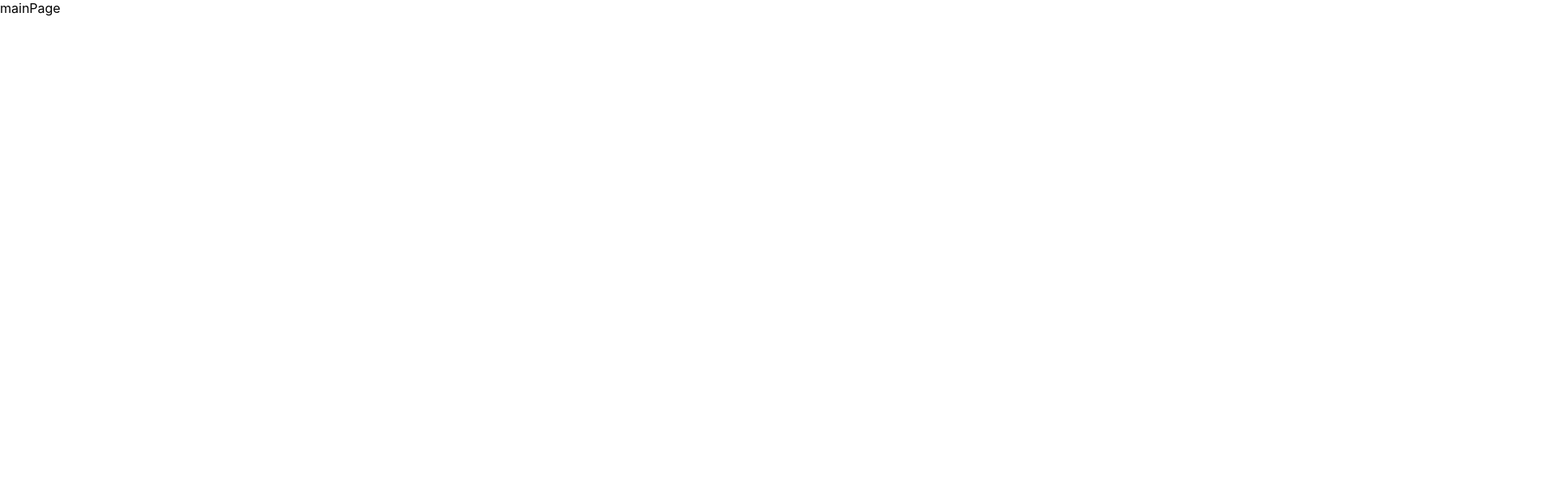
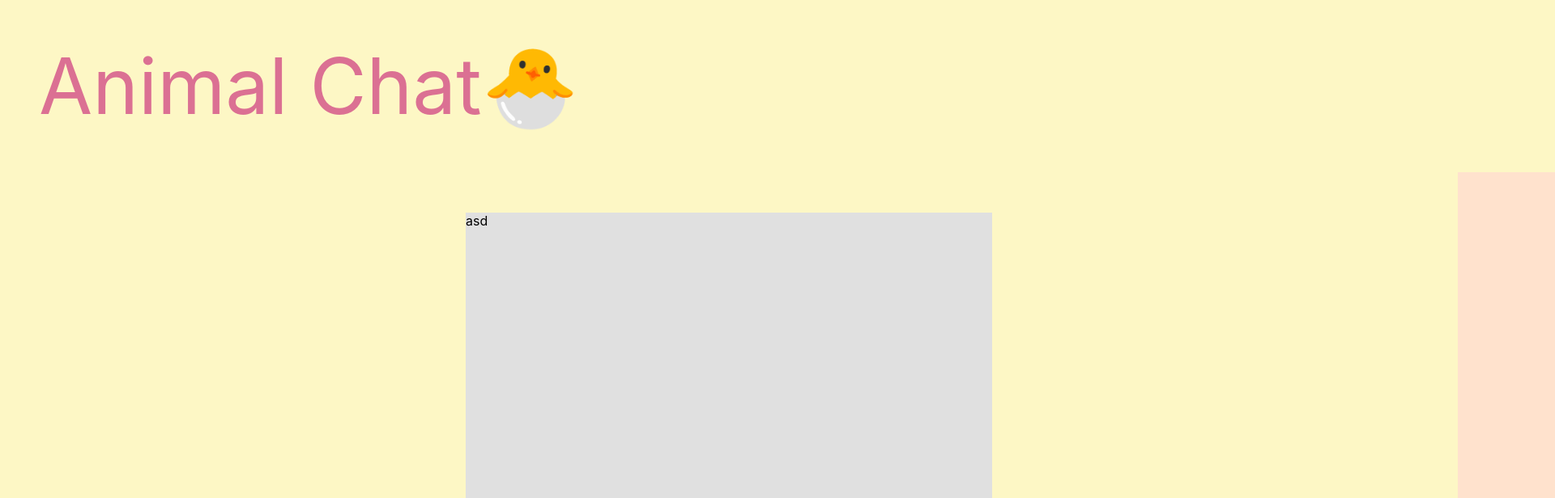
Before and after one commit to emily-hong/AnimalChat, a React (Create React App) app in the folder client/: page /post in a window 1280 px wide. Before the commit this address led to /mainpage. Shown: the top 616 px of the page at 81% size, 1920 px wide, since content can reach past the window. Built offline with nearby package versions, Linux system fonts and the light colour scheme.

Commit message:
서버배포1차도전

```diff
--- a/client/src/App.js
+++ b/client/src/App.js
@@ -3,6 +3,7 @@ import { Switch, Route, useHistory, Redirect } from "react-router-dom"
 import axios from "axios"
 import FirstPage from "./pages/1.firstPage"
 import MainPage from "./pages/4.mainPage"
+import Post from "./pages/6.post"
 import "./App.css"
 
 function App() {
@@ -33,8 +34,11 @@ function App() {
         <Route exact path="/mainpage">
           <MainPage />
         </Route>
+        <Route exact path="/post">
+          <Post />
+        </Route>
         <Route path="/">
-          {isLogin ? <Redirect to="/firstpage" /> : <Redirect to="/mainpage" />}
+          {isLogin ? <Redirect to="/mainpage" /> : <Redirect to="/firstpage" />}
         </Route>
       </Switch>
     </div>
--- a/client/src/pages/6.post.js
+++ b/client/src/pages/6.post.js
@@ -0,0 +1,85 @@
+import { useHistory } from "react-router-dom"
+import React, { useState } from "react"
+import styled from "styled-components"
+
+// const Input = styled.input.attrs({ type: "text" })`
+//   /* padding: 50px; */
+//   margin: 0px;
+
+//   width: 150px;
+//   height: 150px;
+//   background-color: #fdf7c5;
+// `
+
+const Container = styled.div`
+  box-sizing: border-box;
+  width: 1920px;
+  height: 1080px;
+  background-color: #ffe2cd;
+`
+const Header = styled.div`
+  padding-bottom: 0.5em;
+  padding-left: 0.5em;
+  padding-top: 0.5em;
+
+  font-size: 6em;
+  text-align: left;
+  color: palevioletred;
+  background: #fdf7c5;
+`
+const Box = styled.div`
+  /* padding: -120px; */
+  display: flex;
+  justify-content: center;
+  align-items: center;
+
+  width: 1800px;
+  height: 750px;
+
+  background-color: #fdf7c5;
+`
+const PhotoBox = styled.div`
+  /* padding: 50px; */
+  margin: 0px;
+
+  width: 650px;
+  height: 650px;
+  background-color: #e0e0e0;
+`
+const TitleBox = styled.div`
+  /* padding: 630px; */
+  margin: 60px;
+  width: 1800px;
+  height: 750px;
+
+  background-color: #e0e0e0;
+`
+const ContentBox = styled.div`
+  /* padding: 630px; */
+  margin: 60px;
+  width: 1800px;
+  height: 750px;
+
+  background-color: #e0e0e0;
+`
+
+export const Post = (props) => {
+  //   const history = useHistory()
+
+  return (
+    <div>
+      <Container>
+        <Header>Animal Chat🐣</Header>
+        <Box>
+          <PhotoBox>asd</PhotoBox>
+        </Box>
+      </Container>
+    </div>
+  )
+}
+{
+  /* <TitleBox></TitleBox>
+          <ContentBox></ContentBox> */
+}
+
+export default Post
```
Also changed, not shown: 1 other file (tests, documents, lock files or other folders).
